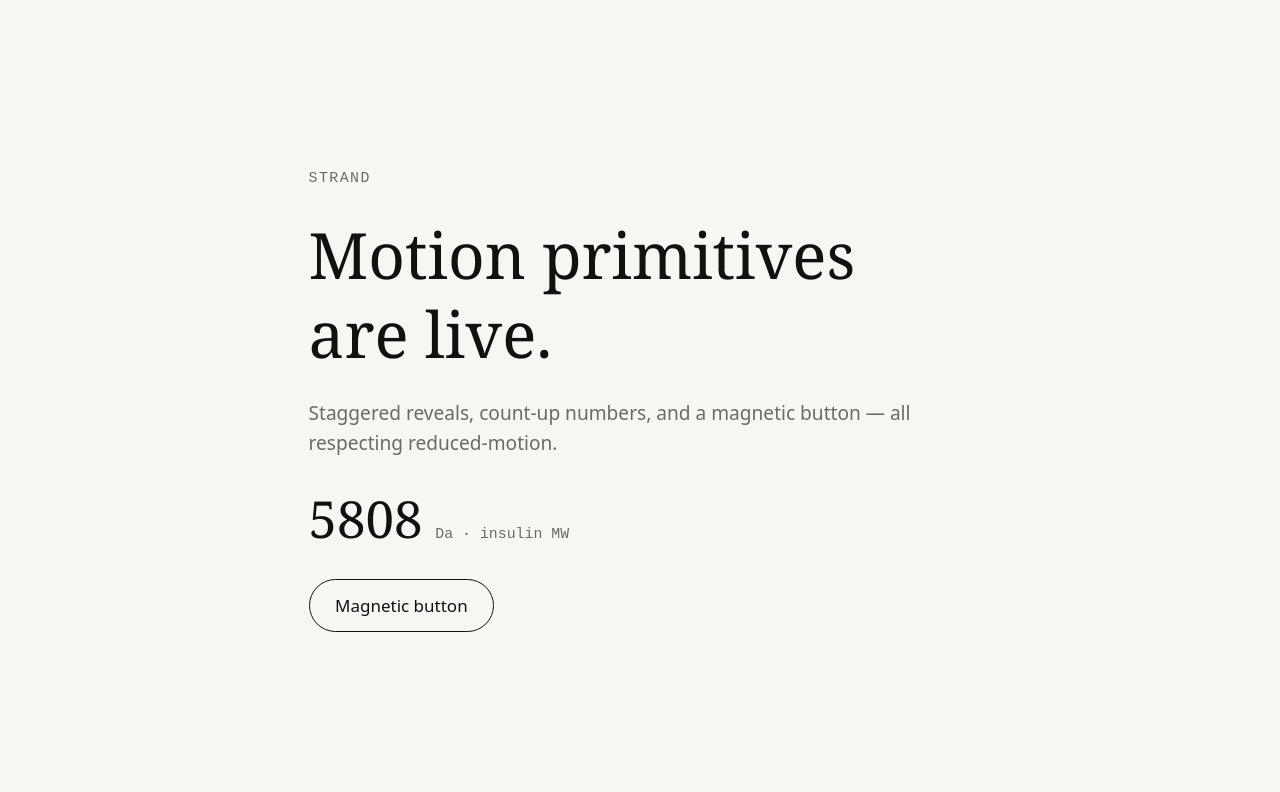
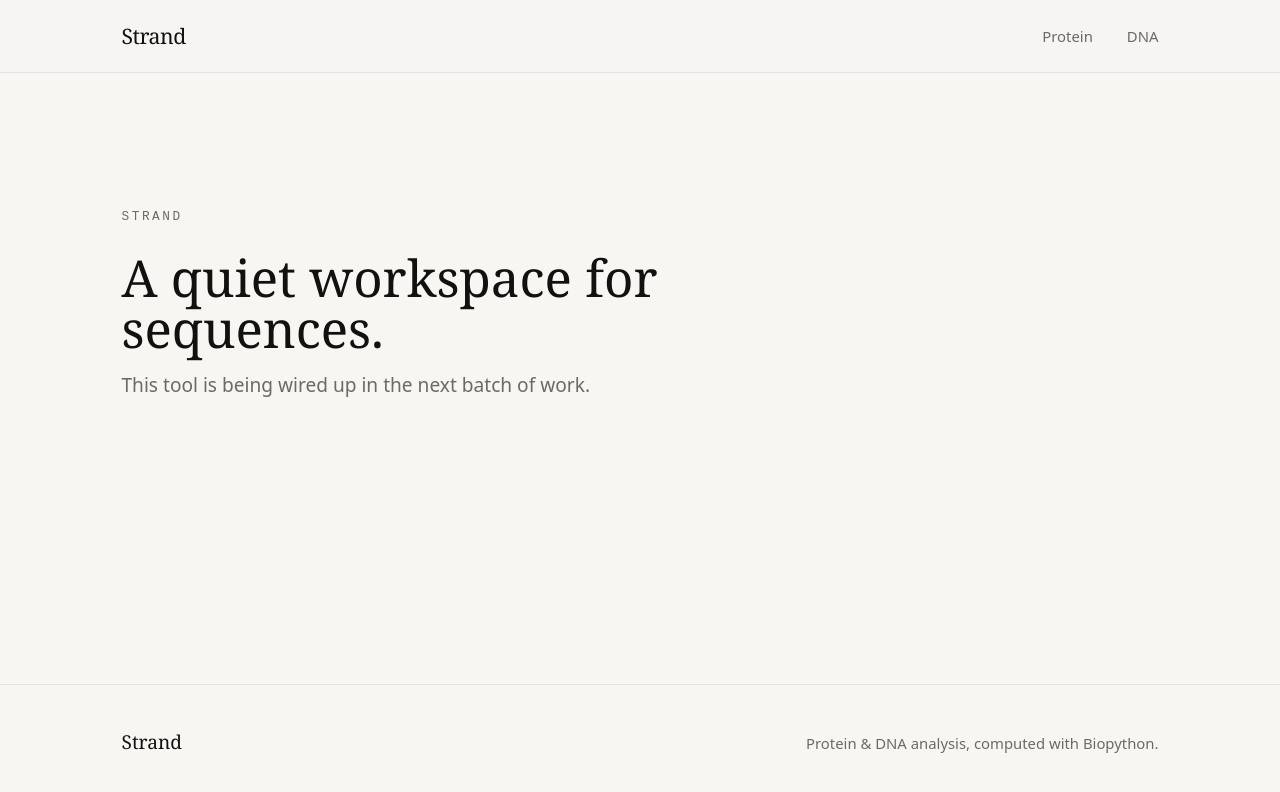
Before and after one commit to vipinsudhakar/Strand, a React (Vite) app in the folder frontend/: page / in a window 1280 px wide. Shown: the top 792 px of the page. Built offline with nearby package versions, Linux system fonts and the light colour scheme.

Commit message:
add the nav, footer and section-transition shell

```diff
--- a/frontend/src/App.tsx
+++ b/frontend/src/App.tsx
@@ -1,45 +1,63 @@
-import { motion } from "motion/react";
+import { AnimatePresence, motion, useReducedMotion } from "motion/react";
+import { useState } from "react";
 
-import { AnimatedNumber } from "./motion/AnimatedNumber";
-import { MagneticButton } from "./motion/MagneticButton";
+import { Footer } from "./components/layout/Footer";
+import { Nav, type Section } from "./components/layout/Nav";
 import { Reveal } from "./motion/Reveal";
-import { fadeUp } from "./motion/variants";
+import { sectionFade, sectionShift } from "./motion/variants";
 
-// Temporary smoke screen: exercises the design tokens + motion primitives.
-// Replaced by the real Nav / Dashboard shell in a later commit.
-export default function App() {
+// Placeholder for tools not yet built (protein → items 15–18, dna → 19–21).
+function Placeholder({ eyebrow, title }: { eyebrow: string; title: string }) {
   return (
-    <main className="mx-auto flex min-h-screen max-w-2xl flex-col justify-center gap-8 px-6">
-      <Reveal stagger className="flex flex-col gap-6">
-        <motion.p
-          variants={fadeUp}
-          className="font-mono text-sm uppercase tracking-widest text-ash-500"
-        >
-          Strand
-        </motion.p>
-        <motion.h1
-          variants={fadeUp}
-          className="font-display text-6xl font-medium leading-tight text-ink"
-        >
-          Motion primitives are live.
-        </motion.h1>
-        <motion.p variants={fadeUp} className="font-sans text-lg text-ash-500">
-          Staggered reveals, count-up numbers, and a magnetic button — all
-          respecting reduced-motion.
-        </motion.p>
+    <section className="mx-auto max-w-5xl px-6 py-24 md:py-32">
+      <Reveal className="max-w-xl">
+        <p className="font-mono text-xs uppercase tracking-[0.2em] text-ash-500">
+          {eyebrow}
+        </p>
+        <h2 className="mt-6 font-display text-4xl text-ink md:text-5xl">{title}</h2>
+        <p className="mt-4 font-sans text-lg text-ash-500">
+          This tool is being wired up in the next batch of work.
+        </p>
       </Reveal>
-
-      <Reveal className="flex items-baseline gap-3">
-        <AnimatedNumber
-          value={5808}
-          className="font-display text-5xl font-medium text-ink"
-        />
-        <span className="font-mono text-sm text-ash-500">Da · insulin MW</span>
-      </Reveal>
-
-      <MagneticButton className="w-fit rounded-full border border-ink px-6 py-3 font-sans text-base font-medium text-ink">
-        Magnetic button
-      </MagneticButton>
-    </main>
+    </section>
   );
 }
+
+function renderSection(section: Section) {
+  switch (section) {
+    case "protein":
+      return <Placeholder eyebrow="Tool" title="Protein analysis & folding." />;
+    case "dna":
+      return <Placeholder eyebrow="Tool" title="DNA & the central dogma." />;
+    case "dashboard":
+    default:
+      return <Placeholder eyebrow="Strand" title="A quiet workspace for sequences." />;
+  }
+}
+
+export default function App() {
+  const [section, setSection] = useState<Section>("dashboard");
+  const reduce = useReducedMotion();
+
+  return (
+    <div className="flex min-h-screen flex-col">
+      <Nav active={section} onNavigate={setSection} />
+
+      <main className="flex-grow">
+        <AnimatePresence mode="wait" initial={false}>
+          <motion.div
+            key={section}
+            variants={reduce ? sectionFade : sectionShift}
+            initial="hidden"
+            animate="visible"
+            exit="exit"
+          >
+            {renderSection(section)}
+          </motion.div>
+        </AnimatePresence>
+      </main>
+
+      <Footer />
+    </div>
+  );
+}
--- /dev/null
+++ b/frontend/src/components/layout/Footer.tsx
@@ -0,0 +1,16 @@
+/**
+ * Quiet closing rule. Editorial, understated — a wordmark, one line on what the
+ * app is, and the honest note that calculations run on Biopython server-side.
+ */
+export function Footer() {
+  return (
+    <footer className="border-t border-hairline">
+      <div className="mx-auto flex max-w-5xl flex-col gap-2 px-6 py-10 sm:flex-row sm:items-baseline sm:justify-between">
+        <span className="font-display text-lg text-ink">Strand</span>
+        <p className="font-sans text-sm text-ash-500">
+          Protein &amp; DNA analysis, computed with Biopython.
+        </p>
+      </div>
+    </footer>
+  );
+}
--- /dev/null
+++ b/frontend/src/components/layout/Nav.tsx
@@ -0,0 +1,68 @@
+import { motion, useReducedMotion } from "motion/react";
+
+import { EASE_EXPO } from "../../motion/variants";
+
+export type Section = "dashboard" | "protein" | "dna";
+
+const LINKS: { id: Section; label: string }[] = [
+  { id: "protein", label: "Protein" },
+  { id: "dna", label: "DNA" },
+];
+
+type NavProps = {
+  active: Section;
+  onNavigate: (section: Section) => void;
+};
+
+/**
+ * Sticky top nav: wordmark returns to the dashboard; the two tool links share a
+ * single underline that slides between them via a `layoutId`. The slide is
+ * disabled (snaps instantly) under `prefers-reduced-motion`.
+ */
+export function Nav({ active, onNavigate }: NavProps) {
+  const reduce = useReducedMotion();
+
+  return (
+    <header className="sticky top-0 z-50 border-b border-hairline bg-paper/90 backdrop-blur-none">
+      <nav className="mx-auto flex max-w-5xl items-center justify-between px-6 py-5">
+        <button
+          type="button"
+          onClick={() => onNavigate("dashboard")}
+          className="font-display text-xl font-medium tracking-tight text-ink"
+        >
+          Strand
+        </button>
+
+        <ul className="flex items-center gap-8">
+          {LINKS.map((link) => {
+            const isActive = active === link.id;
+            return (
+              <li key={link.id} className="relative">
+                <button
+                  type="button"
+                  onClick={() => onNavigate(link.id)}
+                  className={`font-sans text-sm transition-colors ${
+                    isActive ? "text-ink" : "text-ash-500 hover:text-ink"
+                  }`}
+                >
+                  {link.label}
+                </button>
+                {isActive && (
+                  <motion.span
+                    layoutId="nav-underline"
+                    className="absolute -bottom-1.5 left-0 right-0 h-px bg-accent"
+                    transition={
+                      reduce
+                        ? { duration: 0 }
+                        : { duration: 0.4, ease: EASE_EXPO }
+                    }
+                  />
+                )}
+              </li>
+            );
+          })}
+        </ul>
+      </nav>
+    </header>
+  );
+}
--- a/frontend/src/motion/variants.ts
+++ b/frontend/src/motion/variants.ts
@@ -41,3 +41,22 @@ export const staggerContainer: Variants = {
     transition: { staggerChildren: STAGGER, delayChildren: 0.05 },
   },
 };
+
+/** Section cross-fade for the App shell's AnimatePresence: the outgoing section
+ *  lifts away as the incoming one rises in. Pair with `mode="wait"`. */
+export const sectionShift: Variants = {
+  hidden: { opacity: 0, y: 12 },
+  visible: { opacity: 1, y: 0, transition: baseTransition },
+  exit: {
+    opacity: 0,
+    y: -12,
+    transition: { duration: DURATION.fast, ease: EASE_EXPO },
+  },
+};
+
+/** Opacity-only section transition for `prefers-reduced-motion`. */
+export const sectionFade: Variants = {
+  hidden: { opacity: 0 },
+  visible: { opacity: 1, transition: { duration: DURATION.fast } },
+  exit: { opacity: 0, transition: { duration: DURATION.fast } },
+};
```
